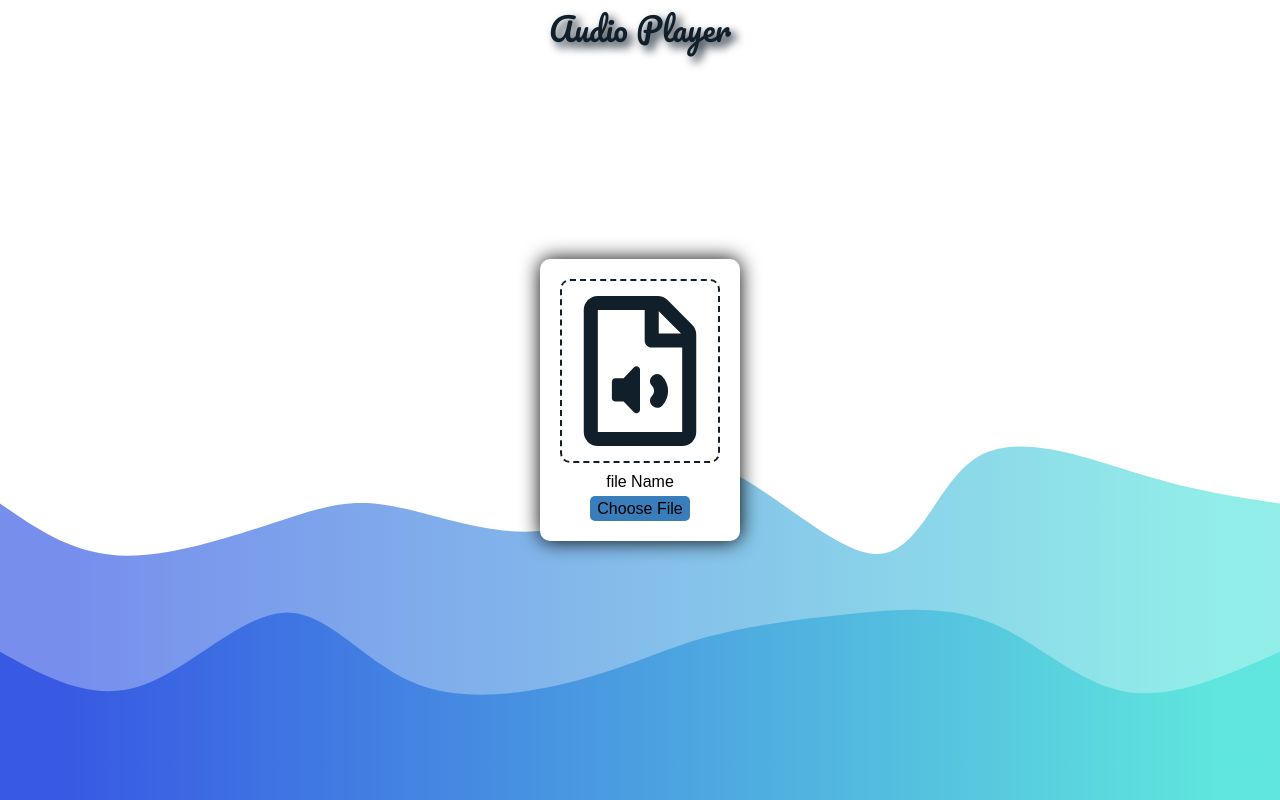
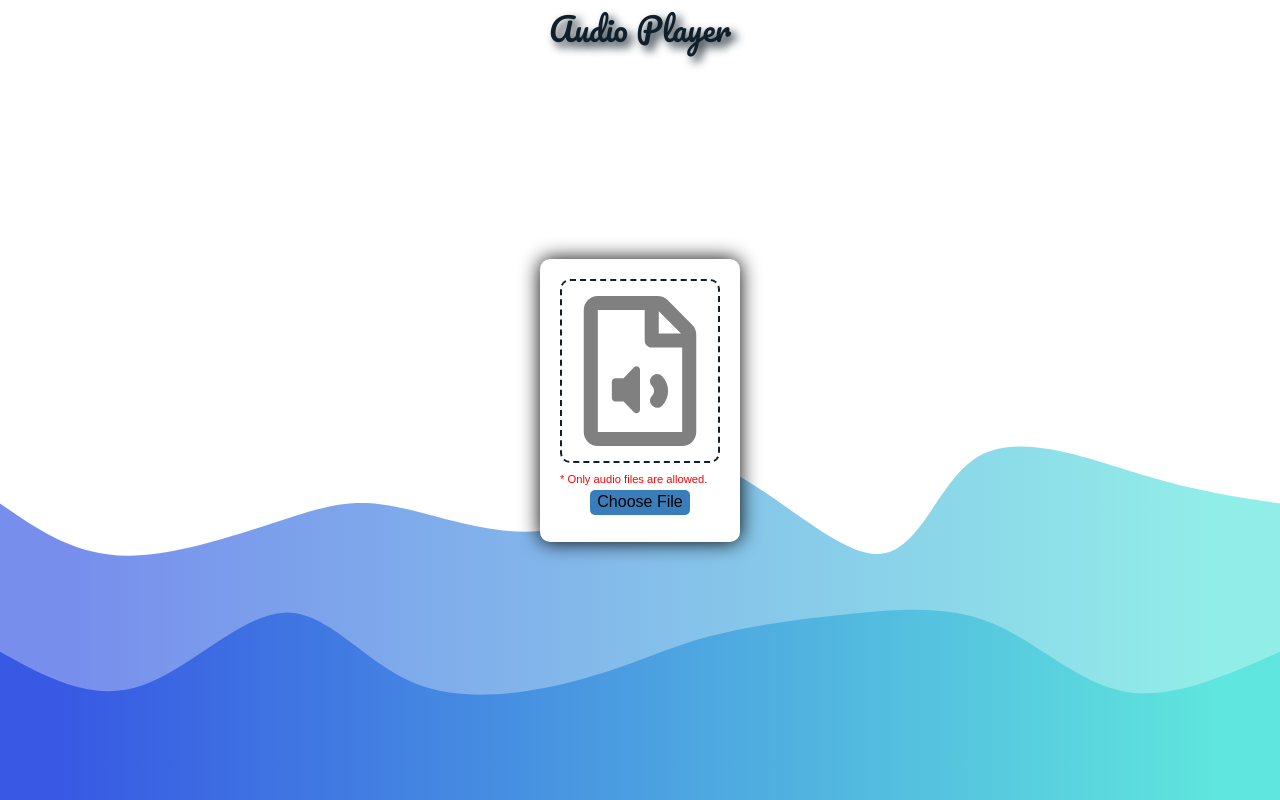
Before and after one commit to rs-prasad/audio-player-and-notes, a React (Create React App) app: page / in a window 1280 px wide. Built offline with nearby package versions, Linux system fonts and the light colour scheme.

Commit message:
upload-audio page created

```diff
--- a/src/ContextAPI.js
+++ b/src/ContextAPI.js
@@ -12,7 +12,6 @@ const ContextAPI = ({ children }) => {
   );
 };
 export const useGlobalContext = () => {
-  console.log("runed");
   return useContext(AppContext);
 };
 export default ContextAPI;
--- a/src/pages/UploadAudio.js
+++ b/src/pages/UploadAudio.js
@@ -1,33 +1,72 @@
 import { useGlobalContext } from "../ContextAPI";
-import { useRef } from "react";
+import { useRef, useState } from "react";
+import { useHistory } from "react-router-dom";
 import { FaRegFileAudio } from "react-icons/fa";
 import { IconContext } from "react-icons";
 
 const UploadAudio = () => {
+  //useState
+  const [selected, setSelected] = useState(false);
   //ref
   const inputFile = useRef("");
+  //useContext
+  const { fileObject, setFileObject } = useGlobalContext();
+  //useHistory
+  const history = useHistory();
+  //functions
+  const createFileObject = (file, dataURL) => {
+    const newFileObject = {
+      name: file.name,
+      size: file.size,
+      dataURL: dataURL,
+    };
+    setFileObject(newFileObject);
+    setSelected(true);
+  };
+  const handleChange = () => {
+    console.log("onchange ran");
+    const file = inputFile.current.files[0];
+    const reader = new FileReader();
+    reader.addEventListener("load", () => {
+      createFileObject(file, reader.result);
+    });
+    reader.readAsDataURL(file);
+  };
+  const handleClear = () => {
+    setFileObject({});
+    setSelected(false);
+  };
+  const handleSubmit = (e) => {
+    e.preventDefault();
+    history.push("./audio-player");
+  };
 
-  const { fileObject, setFileObject } = useGlobalContext();
-
-  const handleChange = () => {
-    console.log(inputFile.current);
-  };
   return (
     <div className="hero-container">
       <h1>Audio Player</h1>
       <div className="main-container">
         <div className="input-container">
           <div className="input__icon-container">
-            <IconContext.Provider value={{ className: "audio-icon " }}>
+            <IconContext.Provider
+              value={{
+                className: `${
+                  selected ? "audio-icon" : "audio-icon grey-icon-button"
+                }`,
+              }}
+            >
               <FaRegFileAudio />
             </IconContext.Provider>
           </div>
 
-          {/* <p className="main-container__instruction">
-            * Only audio files are allowed.
-          </p> */}
-          <p className="main-container__file-name">{`file Name`}</p>
-          <form action="" className="audio-input">
+          {selected ? (
+            <p className="main-container__file-name">{fileObject.name}</p>
+          ) : (
+            <p className="main-container__instruction">
+              * Only audio files are allowed.
+            </p>
+          )}
+
+          <form action="" className="audio-input" onSubmit={handleSubmit}>
             <input
               type="file"
               name="audio"
@@ -36,9 +75,24 @@ const UploadAudio = () => {
               onChange={handleChange}
               ref={inputFile}
             />
-            <label htmlFor="audio-input__file">
-              <div className="audio-input__label">Choose File</div>
-            </label>
+            {selected ? (
+              <div>
+                <button type="submit" className="audio-input__btn">
+                  Upload
+                </button>
+              </div>
+            ) : (
+              <label htmlFor="audio-input__file">
+                <div className="audio-input__btn">Choose File</div>
+              </label>
+            )}
+            <button
+              type="button"
+              className={`audio-input__btn clear-btn ${selected && "show-btn"}`}
+              onClick={handleClear}
+            >
+              Clear
+            </button>
           </form>
         </div>
       </div>
--- a/src/styles/App.css
+++ b/src/styles/App.css
@@ -47,15 +47,15 @@ body {
 .main-container__instruction {
   color: red;
   font-size: 0.7rem;
-  height: 18px;
 }
 .main-container__file-name {
   text-align: center;
-  height: 18px;
+  font-size: 0.7rem;
 }
 .audio-icon {
   font-size: 150px;
   color: var(--primary-color1);
+  transition: color linear 1s;
 }
 .input__icon-container {
   display: grid;
@@ -74,13 +74,31 @@ body {
   display: none;
 }
 
-.audio-input__label {
+.audio-input__btn {
   display: grid;
   place-items: center;
+  background: none;
+  border: none;
   background: var(--primary-color2);
   height: 25px;
   width: 100px;
-  justify-self: center;
   margin: 5px auto 0px auto;
   border-radius: 5px;
+  cursor: pointer;
 }
+.audio-input__btn:hover {
+  opacity: 0.8;
+}
+
+.audio-input .clear-btn {
+  visibility: none;
+  height: 0px;
+  background-color: rgb(206, 61, 61);
+  transform: scale(0);
+  transition: transform ease-in 0.25s;
+}
+.audio-input .show-btn {
+  visibility: visible;
+  height: 25px;
+  transform: scale(1);
+}
```
Also changed, not shown: src/pages/audio-player/AudioPlayer.js (added).
